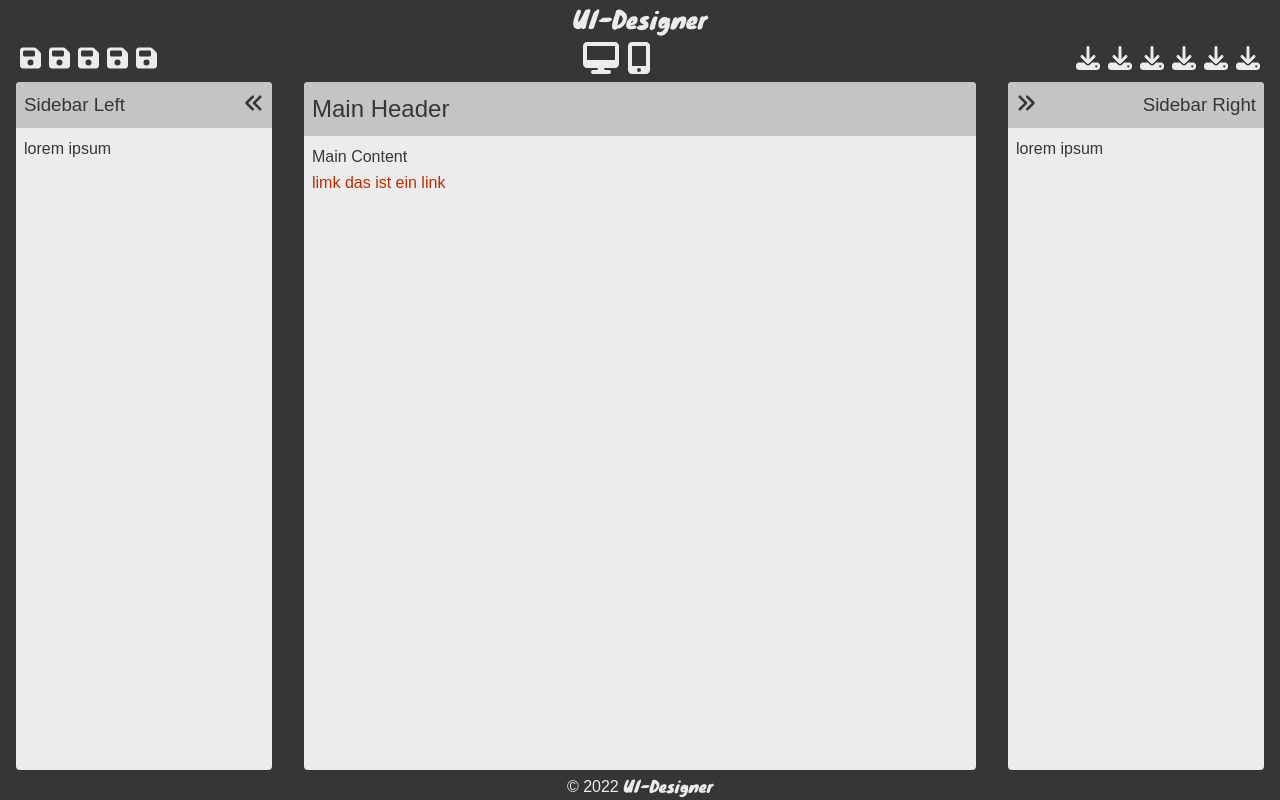
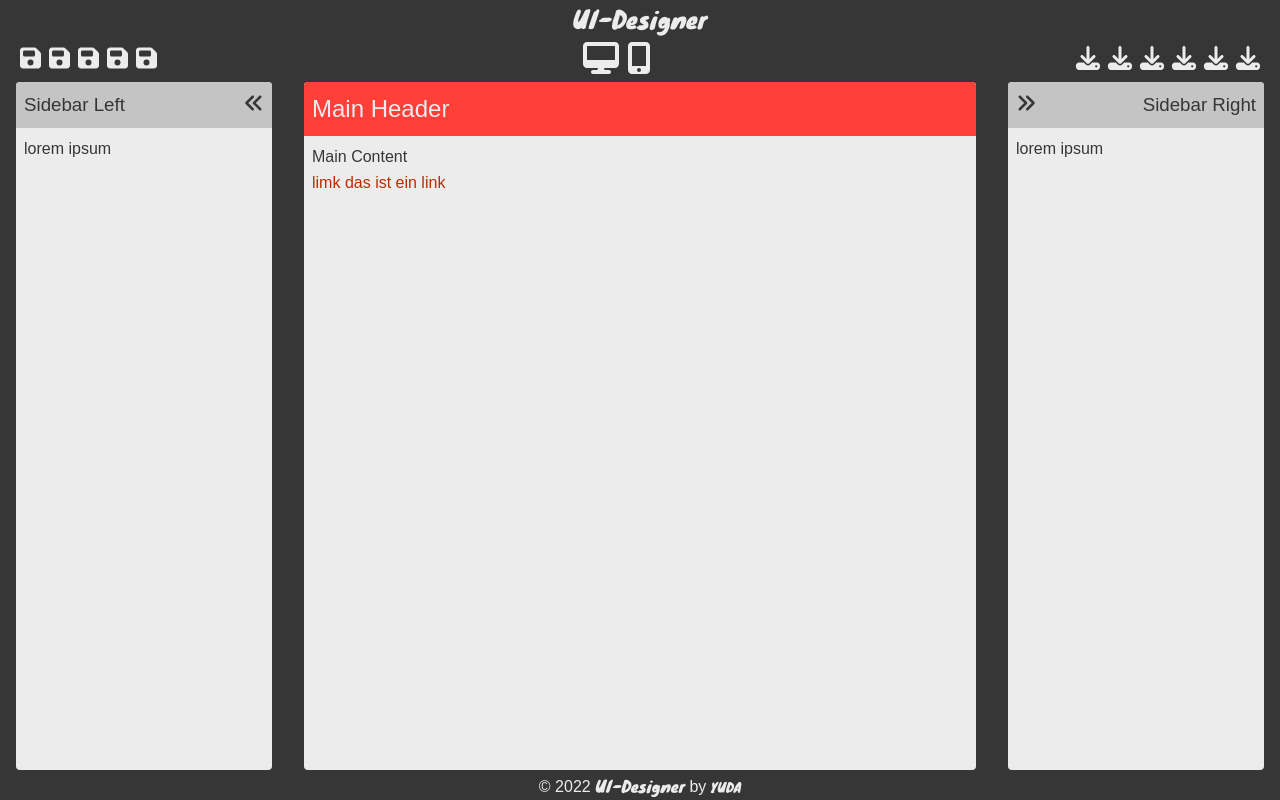
Before and after one commit to DarkoP/ui-designer, a Vue app: page / in a window 1280 px wide. Built offline with nearby package versions, Linux system fonts and the light colour scheme.

Commit message:
update main header color

```diff
--- a/src/assets/styles/variables.css
+++ b/src/assets/styles/variables.css
@@ -5,6 +5,7 @@
   --yuda-white-trans: rgb(236, 236, 236, 0.4);
   --yuda-gray: rgb(196, 196, 196);
   --bg-white: hsla(0, 0%, 93%, 0.62);
+  --yoda-bg-2: #ff3f38;
 }
 
 /* semantic color variables for this project */
--- a/src/components/Layout/Footer.vue
+++ b/src/components/Layout/Footer.vue
@@ -1,6 +1,6 @@
 <template>
     <footer>
-        <p>&copy; 2022 <span class="copyright">UI-Designer</span></p>
+        <p>&copy; 2022 <span class="copyright">UI-Designer</span> by <span class="copyright yuda">YUDA</span></p>
     </footer>
 </template>
 
@@ -16,4 +16,8 @@ footer {
 .copyright {
     font-family: logoFont;
 }
+
+.yuda {
+    font-size: small;
+}
 </style>
--- a/src/components/Layout/Main.vue
+++ b/src/components/Layout/Main.vue
@@ -26,7 +26,8 @@ main {
 }
 
 header {
-  background: var(--color-heading);
+  background: var(--yoda-bg-2);
+  color: var(--color-white);
   padding:0.5rem;
   border-radius: 0.25rem 0.25rem 0 0;
 }
```
